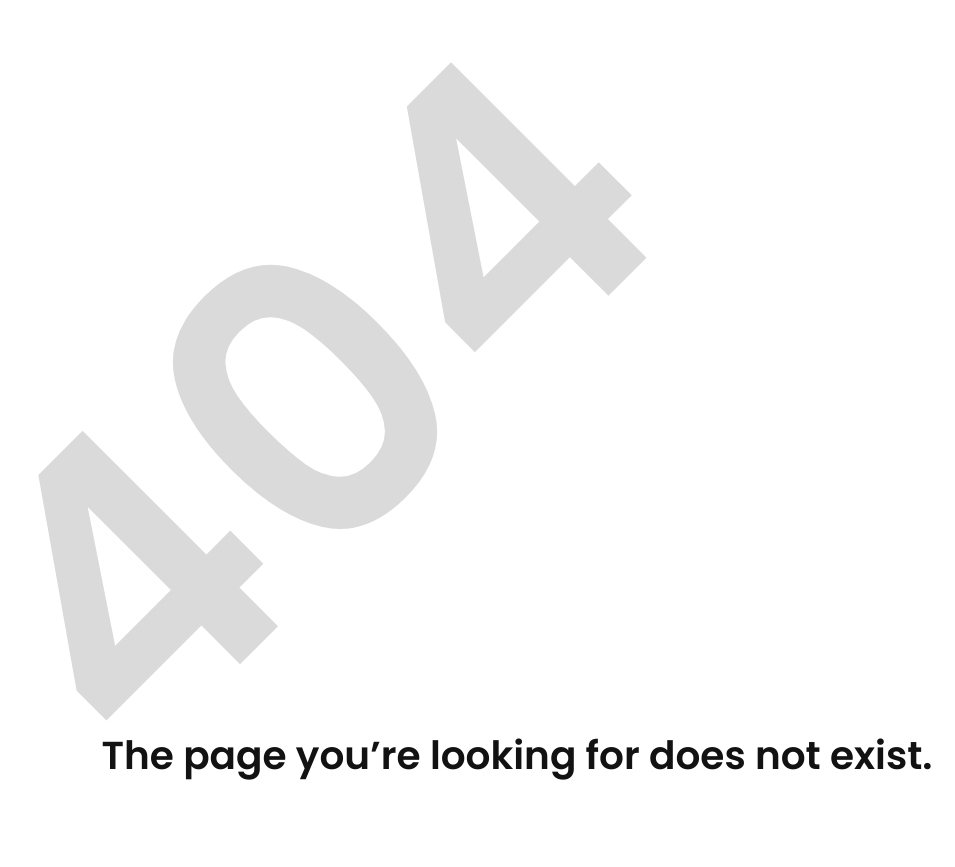
After one commit to paujim/Python-Gcp-App, a Flask app: template WebApp/templates/404.html in a window 1280 px wide. The commit adds this page. Shown: the whole page, without its empty margins (325-1280 px from the left). Run offline with Flask 2, Linux system fonts and the light colour scheme; the template is opened without the code that fills it, so the values that code supplies are empty.

Commit message:
Added 404 page

```diff
--- a/WebApp/main.py
+++ b/WebApp/main.py
@@ -80,5 +80,10 @@ def chart():
     return render_template('chart.html', tweets=tweets, keyword="dogs", sentiment=classify_sentiment(tweets))
 
 
+@app.errorhandler(404)
+def page_not_found(e):
+    # note that we set the 404 status explicitly
+    return render_template('404.html'), 404
+
 if __name__ == "__main__":
     app.run(host='127.0.0.1', port=8080, debug=True)
--- /dev/null
+++ b/WebApp/templates/404.html
@@ -0,0 +1,54 @@
+<!DOCTYPE html>
+<html lang="en">
+<head>
+    <meta charset="UTF-8">
+    <title>404</title>
+    <link rel="stylesheet" href="https://cdnjs.cloudflare.com/ajax/libs/materialize/1.0.0/css/materialize.min.css">
+    <script src="https://cdnjs.cloudflare.com/ajax/libs/materialize/1.0.0/js/materialize.min.js"></script>
+    <style>
+    @import url('https://fonts.googleapis.com/css?family=Poppins:600');
+
+
+    body {
+        font-family: "Poppins";
+        height: 100vh;
+        padding: 1em;
+        overflow: hidden;
+    }
+
+    .background-wrapper {
+        position: relative;
+        width: 100%;
+        height: 100%;
+        user-select: none;
+    }
+    .background-wrapper h1 {
+            position: absolute;
+            top: 50%;
+            left: 50%;
+            transform: translate(-50%, -50%) rotate(-45deg);
+            font-size: 30vmax;
+            color: #dadada;
+            letter-spacing: 0.025em;
+            margin: 0;
+            transition: 750ms ease-in-out;
+    }
+
+    p {
+        color: #121212;
+        font-size: calc(1em + 3vmin);
+        position: fixed;
+        bottom: 1rem;
+        right: 1.5rem;
+        margin: 0;
+        text-align: right;
+    }
+    </style>
+</head>
+<body>
+<div class="background-wrapper">
+	<h1 id="visual">404</h1>
+</div>
+<p>The page you’re looking for does not exist.</p>
+</body>
+</html>
```
Also changed, not shown: WebApp/templates/chart.html (+7 -0 lines).
